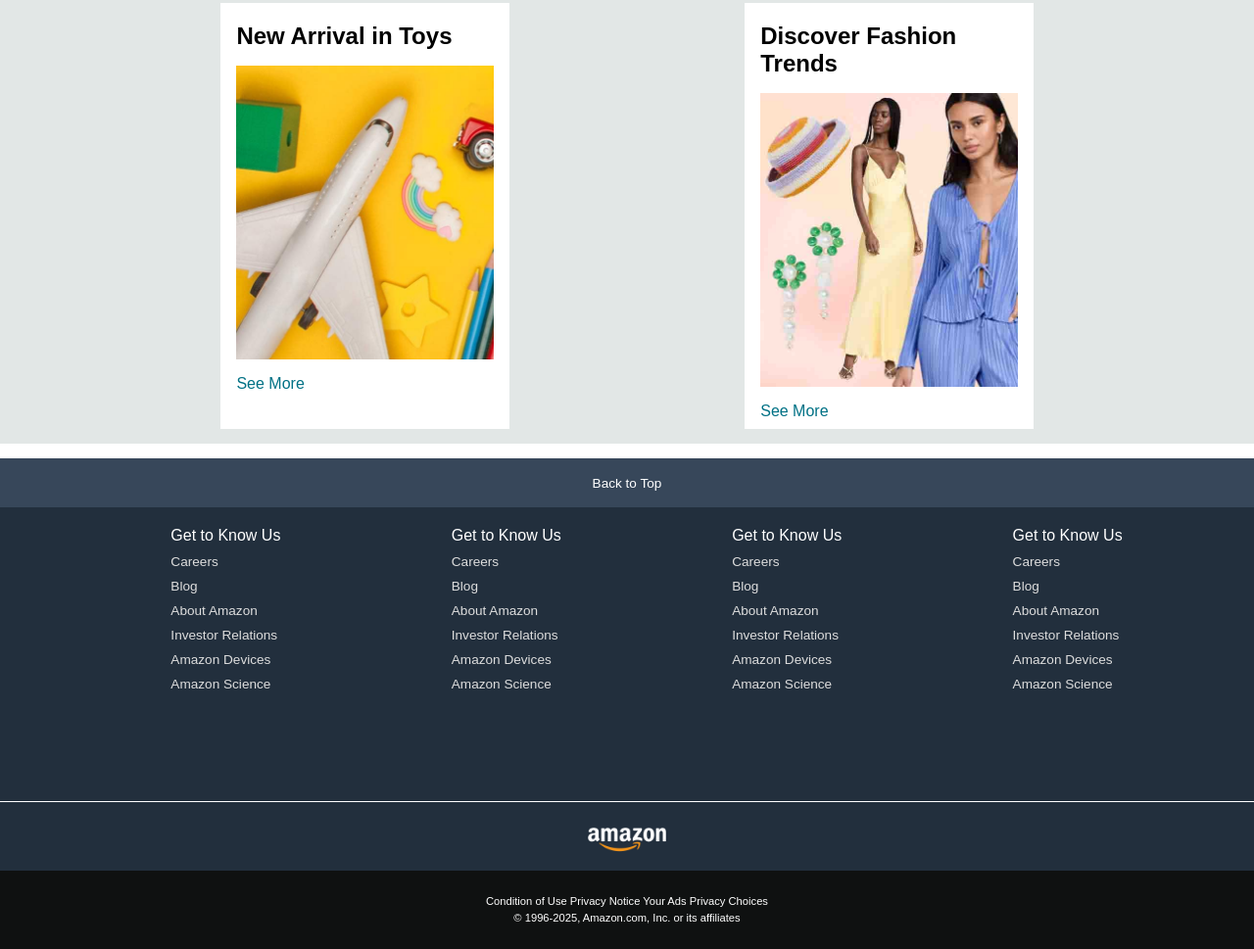
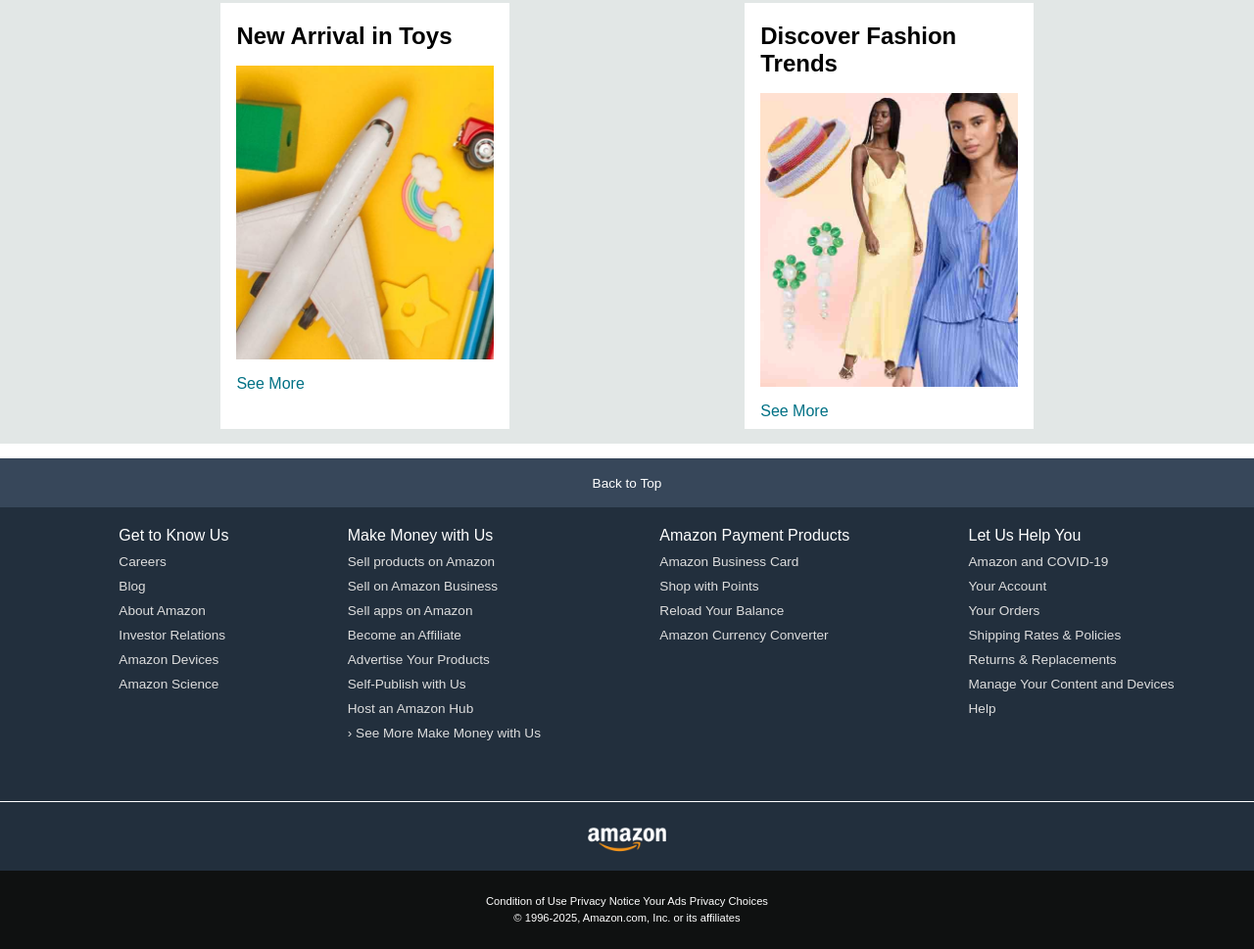
Before and after one commit to gunnuwatts/my-javascript-learning, a website: page custom-functions/index1.html in a window 1280 px wide. Shown: the part 1392-2361 px from the top of the page at 98% size. Drawn offline with Linux system fonts and the light colour scheme.

Commit message:
finalchanges

```diff
--- a/custom-functions/index1.html
+++ b/custom-functions/index1.html
@@ -152,31 +152,33 @@
                 <a>Amazon Science</a>
             </ul>
             <ul>
-                <p>Get to Know Us</p>
-                <a>Careers</a>
-                <a>Blog</a>
-                <a>About Amazon</a>
-                <a>Investor Relations</a>
-                <a>Amazon Devices</a>
-                <a>Amazon Science</a>
+                <p>Make Money with Us</p>
+                <a>Sell products on Amazon</a>
+                <a>Sell on Amazon Business</a>
+                <a>Sell apps on Amazon</a>
+                <a>Become an Affiliate</a>
+                <a>Advertise Your Products</a>
+                <a>Self-Publish with Us</a>
+                <a>Host an Amazon Hub</a>
+                <a>› See More Make Money with Us</a>
+
             </ul>
             <ul>
-                <p>Get to Know Us</p>
-                <a>Careers</a>
-                <a>Blog</a>
-                <a>About Amazon</a>
-                <a>Investor Relations</a>
-                <a>Amazon Devices</a>
-                <a>Amazon Science</a>
+                <p>Amazon Payment Products</p>
+                <a>Amazon Business Card</a>
+                <a>Shop with Points</a>
+                <a>Reload Your Balance</a>
+                <a>Amazon Currency Converter</a>
             </ul>
             <ul>
-                <p>Get to Know Us</p>
-                <a>Careers</a>
-                <a>Blog</a>
-                <a>About Amazon</a>
-                <a>Investor Relations</a>
-                <a>Amazon Devices</a>
-                <a>Amazon Science</a>
+                <p>Let Us Help You</p>
+                <a>Amazon and COVID-19</a>
+                <a>Your Account</a>
+                <a>Your Orders</a>
+                <a>Shipping Rates & Policies</a>
+                <a>Returns & Replacements</a>
+                <a>Manage Your Content and Devices</a>
+                <a>Help</a>
             </ul>
         </div>
 
```
